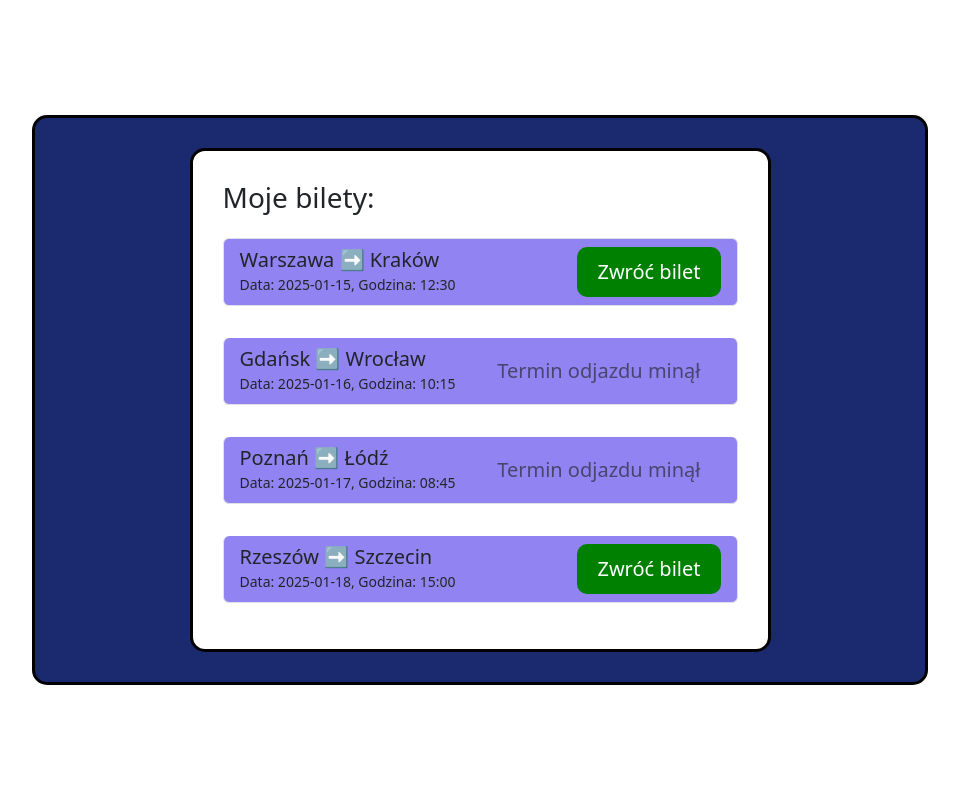
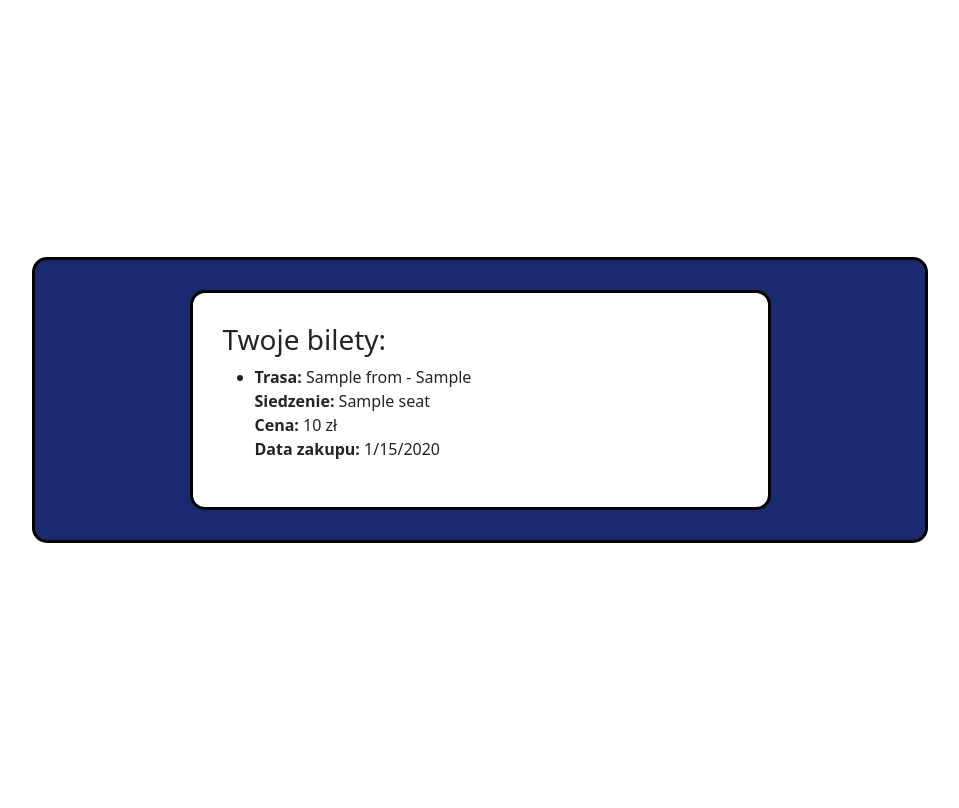
Before and after one commit to Falanger-debug/Train-REC, a Node server app: template views/userProfile.ejs in a window 1280 px wide. Shown: the part 72-880 px from the top of the page, without its empty margins (160-1119 px from the left). Run offline with Node 20, Linux system fonts and the light colour scheme; the template is opened without the code that fills it: most values are stand-ins (such as "Sample title", 1, 10 or a date in 2020).

Commit message:
Refactor ticket display and improve payment handling. There is a need to fix the userProfile.ejs

```diff
--- a/views/payForTicket.ejs
+++ b/views/payForTicket.ejs
@@ -95,10 +95,10 @@
                     <div class="modal-header">
                         <h5 class="modal-title" id="paymentModalLabel">Status płatności</h5>
                     </div>
-                    <div class="modal-body" id="paymentModalMessage">
+                    <div class="modal-body text-center" id="paymentModalMessage">
                         <!-- Komunikat o statusie płatności -->
                     </div>
-                    <div id="countdownMessage" class="mt-2 text-secondary"></div>
+                    <div id="countdownMessage" class="mt-2 text-secondary text-center"></div>
                     <div class="modal-footer">
                         <button id="closeModalButton" type="button" class="btn btn-secondary" data-bs-dismiss="modal">
                             Przejdź do biletów</button>
--- a/views/userProfile.ejs
+++ b/views/userProfile.ejs
@@ -19,44 +19,22 @@
 <div class="d-flex justify-content-center align-items-center vh-100">
     <div class="form-container col-12">
         <div class="form-container bg-white text-dark">
-            <h3> Moje bilety: </h3>
-            <ul class="list-group">
-                <!-- Bilet 1 -->
-                <li class="rounded my-3 list-group-item d-flex justify-content-between align-items-center" style="background-color: #9283f2;">
-                    <div>
-                        <p class="mb-0 h5">Warszawa ➡ Kraków</p>
-                        <small>Data: 2025-01-15, Godzina: 12:30</small>
-                    </div>
-                    <button class="btn btn-search" style="font-size: 20px;">Zwróć bilet</button>
-                </li>
 
-                <!-- Bilet 2 -->
-                <li class="rounded my-3 list-group-item d-flex justify-content-between align-items-center" style="background-color: #9283f2;">
-                    <div>
-                        <p class="mb-0 h5">Gdańsk ➡ Wrocław</p>
-                        <small>Data: 2025-01-16, Godzina: 10:15</small>
-                    </div>
-                    <button class="btn btn-search disabled" style="font-size: 20px;">Termin odjazdu minął</button>
-                </li>
-
-                <!-- Bilet 3 -->
-                <li class="rounded my-3 list-group-item d-flex justify-content-between align-items-center" style="background-color: #9283f2;">
-                    <div>
-                        <p class="mb-0 h5">Poznań ➡ Łódź</p>
-                        <small>Data: 2025-01-17, Godzina: 08:45</small>
-                    </div>
-                    <button class="btn btn-search disabled" style="font-size: 20px;">Termin odjazdu minął</button>
-                </li>
-
-                <!-- Bilet 4 -->
-                <li class="rounded my-3 list-group-item d-flex justify-content-between align-items-center" style="background-color: #9283f2;">
-                    <div>
-                        <p class="mb-0 h5">Rzeszów ➡ Szczecin</p>
-                        <small>Data: 2025-01-18, Godzina: 15:00</small>
-                    </div>
-                    <button class="btn btn-search" style="font-size: 20px;">Zwróć bilet</button>
-                </li>
-            </ul>
+            <% if (tickets && tickets.length > 0) { %>
+                <h3>Twoje bilety:</h3>
+                <ul>
+                    <% tickets.forEach(ticket => { %>
+                        <li>
+                            <strong>Trasa:</strong> <%= ticket.from %> - <%= ticket.to %><br>
+                            <strong>Siedzenie:</strong> <%= ticket.seat %><br>
+                            <strong>Cena:</strong> <%= ticket.price %> zł<br>
+                            <strong>Data zakupu:</strong> <%= ticket.date.toLocaleDateString() %>
+                        </li>
+                    <% }); %>
+                </ul>
+            <% } else { %>
+                <p>Nie masz jeszcze żadnych biletów.</p>
+            <% } %>
 
         </div>
     </div>
```
Also changed, not shown: controllers/mainController.js (+13 -2 lines), public/scripts/paymentSilumation.js (+25 -47 lines).
